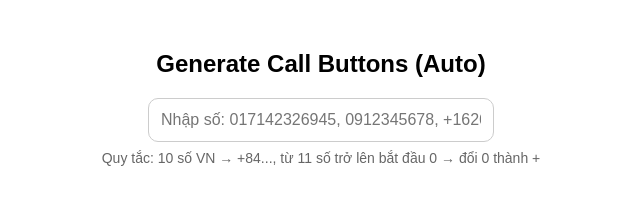
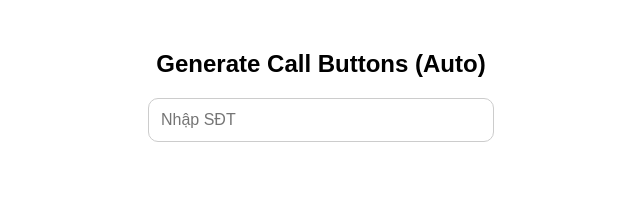
Before and after one commit to angtuann/call-buttons, a plain HTML site: page index.html in a window 1280 px wide. Shown: the whole page, without its empty margins (319-959 px from the left). Drawn offline with Linux system fonts and the light colour scheme.

Commit message:
Update index.html

```diff
--- a/index.html
+++ b/index.html
@@ -15,8 +15,7 @@
 </head>
 <body>
   <h2>Generate Call Buttons (Auto)</h2>
-  <input id="phone" type="text" placeholder="Nhập số: 017142326945, 0912345678, +16266881407" autocomplete="off" oninput="render(this.value)" />
-  <div class="hint">Quy tắc: 10 số VN → +84..., từ 11 số trở lên bắt đầu 0 → đổi 0 thành +</div>
+  <input id="phone" type="text" placeholder="Nhập SĐT" autocomplete="off" oninput="render(this.value)" />
 
   <div id="buttons" class="buttons"></div>
 
```
